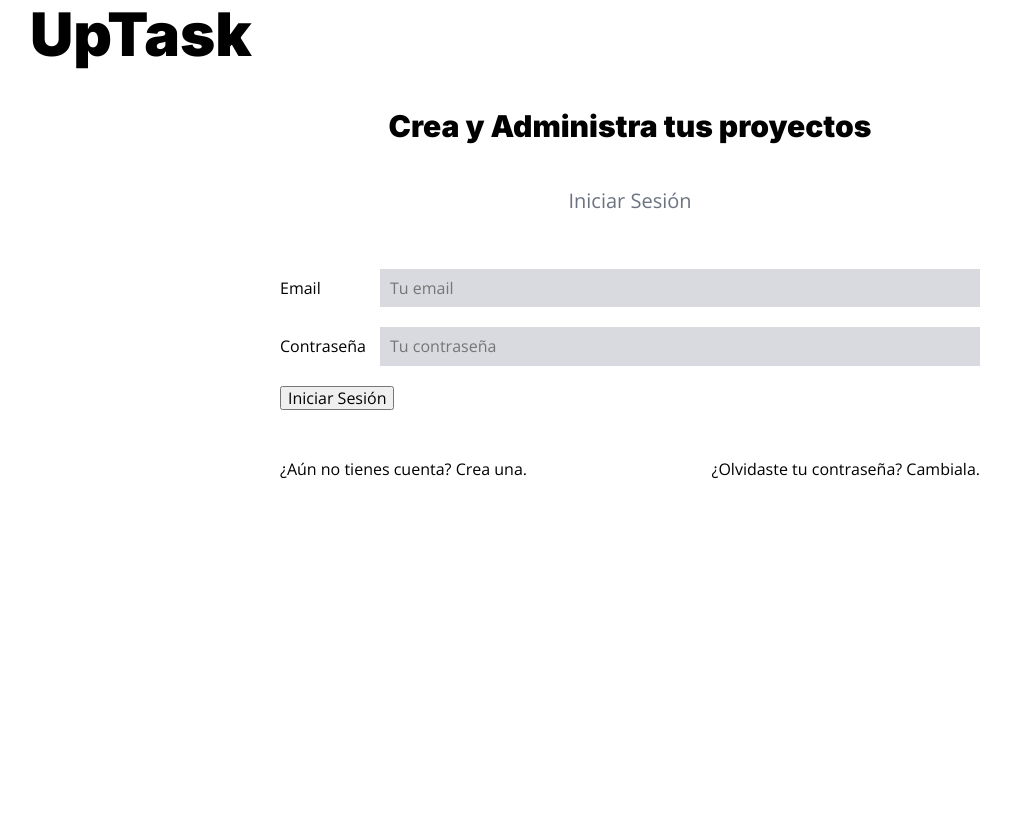
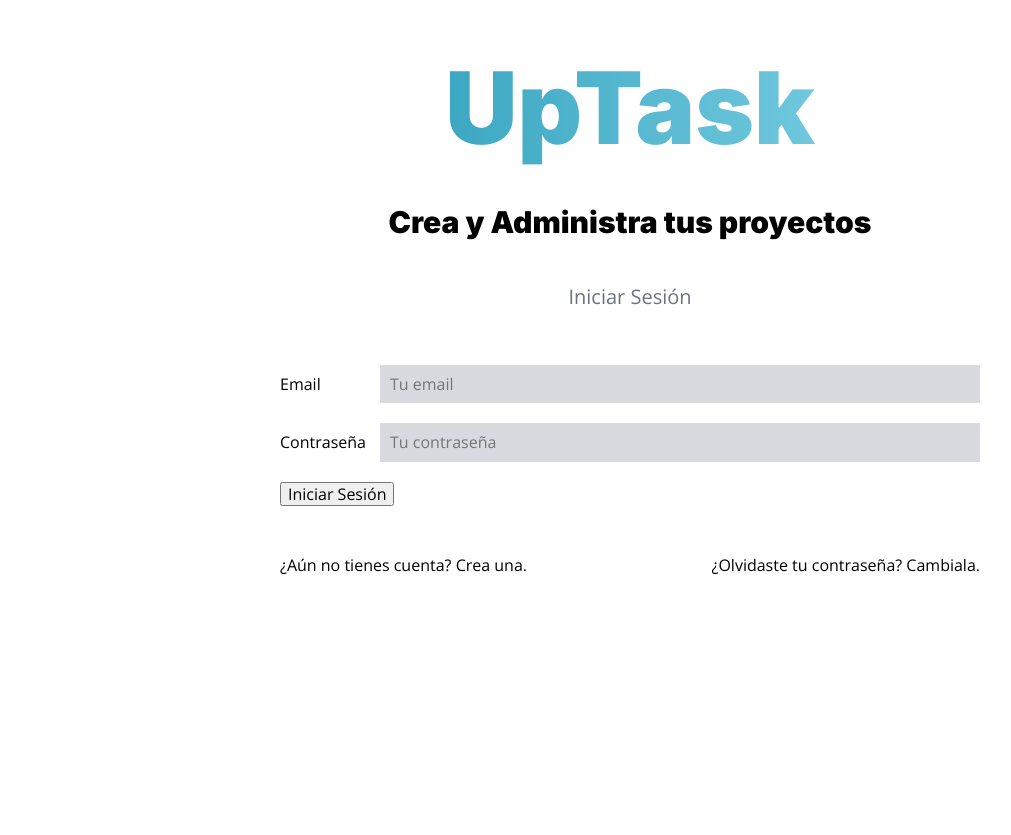
Before and after one commit to ivan-burgio/proyecto-uptask-mvc, a PHP site: template views/auth/login.php in a window 1280 px wide. Shown: the top 835 px of the page, without its empty margins (10-1021 px from the left). Before the commit the page ends 478 px from the top, so only its background shows below. Run offline with PHP 8.4, Linux system fonts and the light colour scheme; the template is opened without the code that fills it, so the values that code supplies are empty.

Commit message:
CSS al nombre Uptask

```diff
--- a/src/scss/app.scss
+++ b/src/scss/app.scss
@@ -1,2 +1,3 @@
 @use 'base';
 @use 'componentes';
+@use 'auth';
--- /dev/null
+++ b/src/scss/auth/_crear.scss
@@ -0,0 +1,18 @@
+@use 'base/variables' as v;
+@use 'base/mixins' as m;
+
+.crear {
+margin-top: 5rem;
+
+    .uptask {
+        background: linear-gradient(to right, v.$cyan 0%, lighten(v.$cyan, 50%) 100%);
+        color: transparent;
+        background-clip: text;
+        font-size: 7rem;
+        text-align: center;
+
+        @include m.tablet {
+            font-size: 10rem;
+        }
+    }
+}
--- /dev/null
+++ b/src/scss/auth/_index.scss
@@ -0,0 +1 @@
+@forward 'crear';
--- a/src/scss/base/_variables.scss
+++ b/src/scss/base/_variables.scss
@@ -8,7 +8,7 @@ $tablet: 768px;
 $desktop: 1024px;
 
 // Colores
-$cyan: #0891B2;
+$cyan: #0383a3;
 $azul: #2563EB;
 $indigo: #4338CA;
 $morado: #7C3AED;
--- a/views/auth/login.php
+++ b/views/auth/login.php
@@ -1,5 +1,5 @@
-<div class="contenedor">
-    <h1>UpTask</h1>
+<div class="contenedor crear">
+    <h1 class="uptask">UpTask</h1>
     <p class="tagline">Crea y Administra tus proyectos</p>
 
     <div class="contenedor-sm">
```
Also changed, not shown: public/build/css/app.css, 1 other file.
